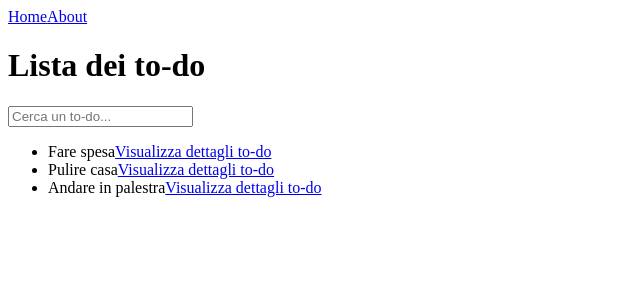
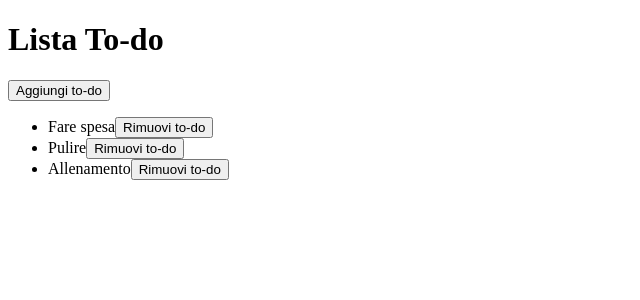
Before and after one commit to Giuliazeolla/MiaTech, a React (Vite) app in the folder router-dom/: page /todos/1 in a window 1280 px wide. Shown: the top 300 px of the page, without its empty margins (0-640 px from the left). Built offline with nearby package versions, Linux system fonts and the light colour scheme.

Commit message:
added slice

```diff
--- a/router-dom/package.json
+++ b/router-dom/package.json
@@ -10,8 +10,10 @@
     "preview": "vite preview"
   },
   "dependencies": {
+    "@reduxjs/toolkit": "^2.3.0",
     "react": "^18.3.1",
     "react-dom": "^18.3.1",
+    "react-redux": "^9.1.2",
     "react-router-dom": "^6.27.0"
   },
   "devDependencies": {
--- a/router-dom/src/App.jsx
+++ b/router-dom/src/App.jsx
@@ -1,21 +1,15 @@
 import React from "react";
-import { BrowserRouter as Router, Route, Routes, Link} from 'react-router-dom';
+import { BrowserRouter as Router, Route, Routes,} from 'react-router-dom';
 import Home from "./pages/Home";
 import About from "./pages/About";
 import Layout from "./components/Layout";
-import TodoDetail from "./pages/TodoDetail";
+import TodoList from "./pages/TodoList"
 
 const App = () => {
   return (
-    <Router>
-      <Routes>
-        <Route path="/" element={<Layout />}>
-        <Route index element={<Home />}/>
-        <Route path="/about" element={<About />}/>
-        <Route path="todos/:id" element={<TodoDetail />}/>
-        </Route>
-      </Routes>
-    </Router>
+    <>
+    <TodoList />
+    </>
   )
 };
 
--- a/router-dom/src/main.jsx
+++ b/router-dom/src/main.jsx
@@ -1,7 +1,11 @@
 import { createRoot } from 'react-dom/client'
 import './index.css'
 import App from './App.jsx'
+import store from './store/store.js';
+import { Provider } from 'react-redux';
 
 createRoot(document.getElementById('root')).render(
-    <App />
+        <Provider store={store}>
+            <App />
+        </Provider>
 )
--- a/router-dom/src/pages/TodoDetail.jsx
+++ /dev/null
@@ -1,46 +0,0 @@
-import React, { useState } from "react";
-import { Link, useParams, useSearchParams } from "react-router-dom";
-
-const TodoDetail = () => {
-    const { id } = useParams();
-
-    const todos = [
-        { id: 1, title: "Fare spesa", description: "Comprare gli ingredienti per la torta" },
-        { id: 2, title: "Pulire casa", description: "Pulire bagno e cucina" },
-        { id: 3, title: "Andare in palestra", description: "Allenare addominali e gambe" },
-    ];
-
-    const [searchParams, setSearchParams] = useSearchParams();
-    const searchTerm = searchParams.get("search") || "";
-
-    const [inputValue, setInputValue] = useState(searchTerm);
-
-    const handleSearch = (e) => {
-        const value = e.target.value;
-        setInputValue(value);
-        setSearchParams(value ? { search: value } : {});
-    }
-
-    const filteredTodos = todos.filter(todo =>
-        todo.title.toLowerCase().includes(searchTerm.toLowerCase()));
-
-    return (
-        <div>
-            <h1>Lista dei to-do</h1>
-            <input type="teext" placeholder="Cerca un to-do..." value={inputValue} onChange={handleSearch}/>
-            <ul>
-                {
-                    filteredTodos.map((todo) => (
-                        <li key={todo.id}>
-                            {todo.title}
-                            <Link to={`/todos/${todo.id}`}>Visualizza dettagli to-do</Link>
-                        </li>
-                    ))
-                }
-            </ul>
-        </div>
-    )
-
-};
-
-export default TodoDetail;
--- /dev/null
+++ b/router-dom/src/pages/TodoList.jsx
@@ -0,0 +1,35 @@
+import { useDispatch, useSelector } from "react-redux"
+import { addTodo, removeTodo } from "../slices/todoSlice";
+
+const TodoList = () => {
+    const todos = useSelector((state) => state.todos);
+    const dispatch = useDispatch();
+
+    const handleRemove = (id) => {
+        dispatch(removeTodo(id));
+    };
+
+    const handleAdd = (todo) => {
+        const newTodo = { id: Math.random(), title: "Nuovo to-do" }
+        dispatch(addTodo(newTodo));
+    }
+
+    return (
+        <>
+            <h1>Lista To-do</h1>
+            <button onClick={handleAdd}>Aggiungi to-do</button>
+            <ul>
+                {
+                    todos.map((todo) => (
+                        <li key={todo.id}>
+                            {todo.title}
+                            <button onClick={() => handleRemove(todo.id)}>Rimuovi to-do</button>
+                        </li>
+                    ))
+                }
+            </ul>
+        </>
+    )
+};
+
+export default TodoList;
--- /dev/null
+++ b/router-dom/src/slices/todoSlice.js
@@ -0,0 +1,21 @@
+import { createSlice } from "@reduxjs/toolkit";
+
+const todoSlice = createSlice({
+    name: 'todos',
+    initialState: [
+        {id: 1, title: "Fare spesa", description: "Comprare gli ingredienti per la torta"},
+        {id: 2, title: "Pulire", description: "Pulire cucina e bagno"},
+        {id: 3, title: "Allenamento", description: "Allenare addominali e spalle"},
+    ],
+    reducers: {
+        addTodo: (state, action) => {
+            state.push(action.payload);
+        },
+        removeTodo: (state, action) => {
+            return state.filter((todo) => todo.id !== action.payload);
+        },
+    },
+});
+
+export const { addTodo, removeTodo } = todoSlice.actions;
+export default todoSlice.reducer;
--- /dev/null
+++ b/router-dom/src/store/store.js
@@ -0,0 +1,10 @@
+import { configureStore } from '@reduxjs/toolkit';
+import todoReducer from '../slices/todoSlice.js';
+
+const store = configureStore({
+    reducer: {
+        todos: todoReducer
+    },
+});
+
+export default store;
```
Also changed, not shown: 1 other file (tests, documents, lock files or other folders).
